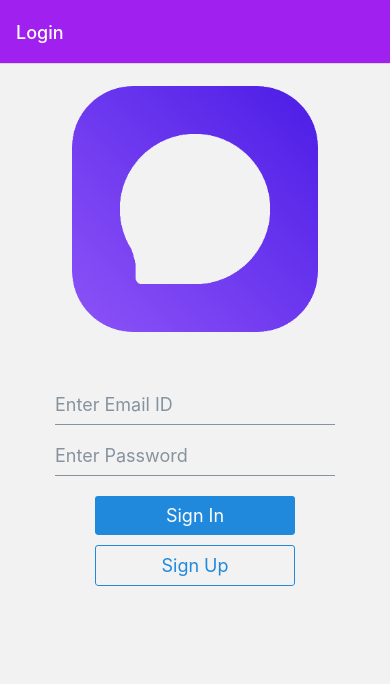
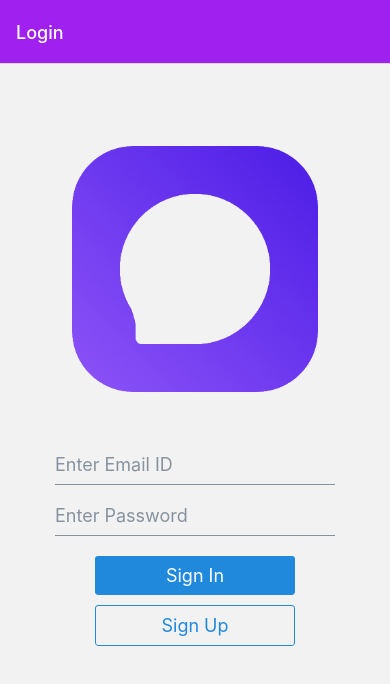
Before and after one commit to Kunal-Dua/ChatDom, a React Native app: screen / in a window 390 px wide. Shown: the top 684 px of the page. Built offline with nearby package versions, Linux system fonts and the light colour scheme; no server answers.

Commit message:
login page margin more fot top

```diff
--- a/screens/LoginScreen.js
+++ b/screens/LoginScreen.js
@@ -67,6 +67,7 @@ export default LoginScreen;
 
 const styles = StyleSheet.create({
   container: {
+    marginTop:80,
     margin: 20,
     alignItems: "center",
   },
```
